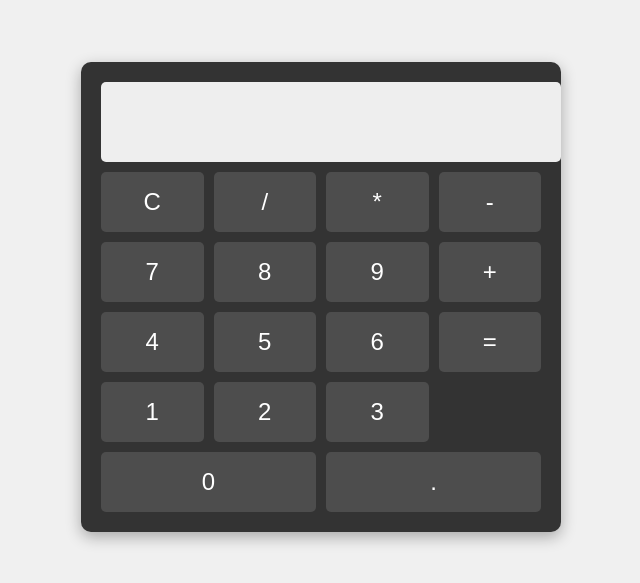
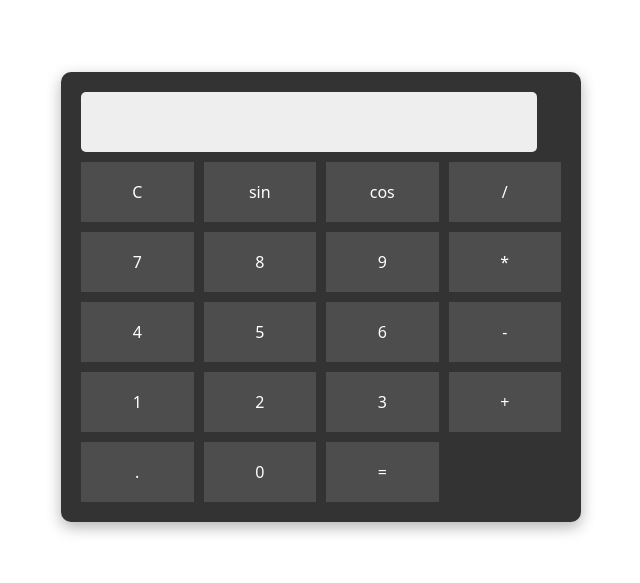
Before and after one commit to blatta76/kal, a plain HTML site: page calculator/index.html in a window 1280 px wide. Shown: the part 103-686 px from the top of the page, without its empty margins (319-959 px from the left). Drawn offline with nearby package versions, Linux system fonts and the light colour scheme.

Commit message:
добавлены синусы косинусы

```diff
--- a/calculator/index.html
+++ b/calculator/index.html
@@ -1,4 +1,4 @@
-<!DOCTYPE html>
+<!-- <!DOCTYPE html>
 <html lang="ru">
 <head>
     <meta charset="UTF-8">
@@ -7,10 +7,10 @@
 </head>
 <body>
     <div class="calculator">
-        <!-- Экран калькулятора -->
+
         <input type="text" id="display" disabled>
 
-        <!-- Кнопки -->
+
         <div class="buttons">
             <button onclick="clearDisplay()">C</button>
             <button onclick="appendToDisplay('/')">/</button>
@@ -34,4 +34,52 @@
 
     <script src="script.js"></script>
 </body>
+</html> -->
+
+
+<!DOCTYPE html>
+<html lang="ru">
+<head>
+    <meta charset="UTF-8">
+    <title>Простой Калькулятор</title>
+    <link rel="stylesheet" href="style.css">
+
+<link href="https://cdn.jsdelivr.net/npm/bootstrap@5.3.3/dist/css/bootstrap.min.css" rel="stylesheet">
+</head>
+<body>
+
+<script src="https://cdn.jsdelivr.net/npm/bootstrap@5.3.3/dist/js/bootstrap.bundle.min.js"></script>
+    <div class="calculator">
+
+        <input type="text" id="display" disabled>
+
+
+<div class="buttons">
+    <button onclick="clearDisplay()">C</button>
+    <button onclick="calculateSin()">sin</button>
+    <button onclick="calculateCos()">cos</button>
+    <button onclick="appendToDisplay('/')">/</button>
+    <button onclick="appendToDisplay('7')">7</button>
+    <button onclick="appendToDisplay('8')">8</button>
+    <button onclick="appendToDisplay('9')">9</button>
+    <button onclick="appendToDisplay('*')">*</button>
+    <button onclick="appendToDisplay('4')">4</button>
+    <button onclick="appendToDisplay('5')">5</button>
+    <button onclick="appendToDisplay('6')">6</button>
+    <button onclick="appendToDisplay('-')">-</button>
+    <button onclick="appendToDisplay('1')">1</button>
+    <button onclick="appendToDisplay('2')">2</button>
+    <button onclick="appendToDisplay('3')">3</button>
+
+    <button onclick="appendToDisplay('+')">+</button>
+
+    <button onclick="appendToDisplay('.')">.</button>
+    <button onclick="appendToDisplay('0')">0</button>
+
+    <button onclick="calculate()">=</button>
+</div>
+   </div>
+
+    <script src="script.js"></script>
+</body>
 </html>
--- a/calculator/script.js
+++ b/calculator/script.js
@@ -14,3 +14,27 @@ function calculate() {
         display.value = 'Ошибка';
     }
 }
+
+function calculateSin() {
+    const display = document.getElementById('display');
+    let value = parseFloat(display.value);
+    if (isNaN(value)) {
+        display.value = 'Ошибка';
+        return;
+    }
+    // Конвертируем градусы в радианы
+    let radians = value * (Math.PI / 180);
+    display.value = Math.sin(radians).toFixed(8);
+}
+
+function calculateCos() {
+    const display = document.getElementById('display');
+    let value = parseFloat(display.value);
+    if (isNaN(value)) {
+        display.value = 'Ошибка';
+        return;
+    }
+    // Конвертируем градусы в радианы
+    let radians = value * (Math.PI / 180);
+    display.value = Math.cos(radians).toFixed(8);
+}
--- a/calculator/style.css
+++ b/calculator/style.css
@@ -16,7 +16,7 @@ body {
 }
 
 #display {
-    width: 100%;
+    width: 95%;
     height: 60px;
     font-size: 2em;
     text-align: right;
@@ -45,14 +45,9 @@ button {
 }
 
 button:hover {
-    background-color: #666;
+    background-color: #FF8DA1;
 }
 
 button:active {
     background-color: #888;
 }
-
-/* Стиль для кнопки "=" */
-button:nth-last-child(-n+2) {
-    grid-column: span 2;
-}
```
